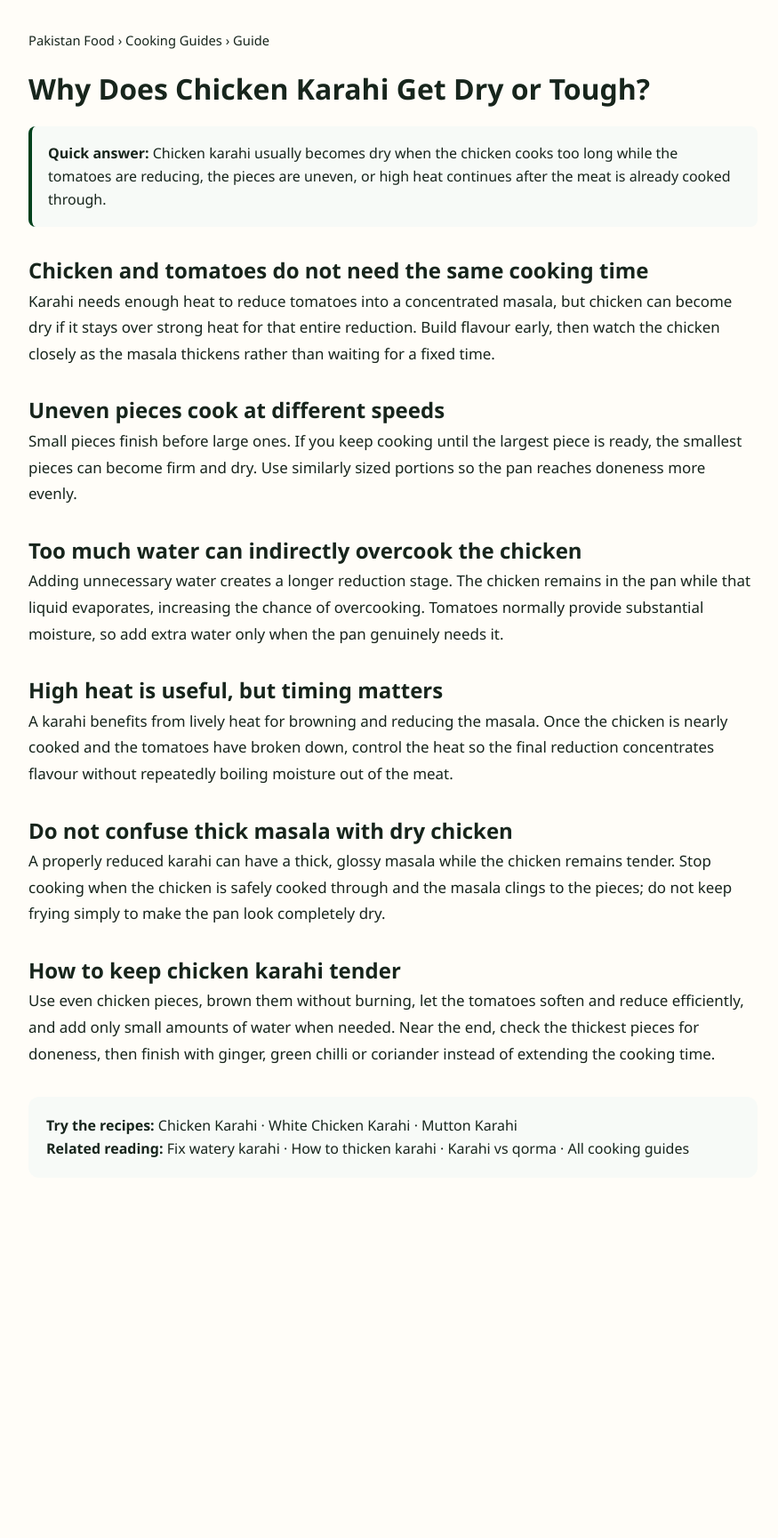
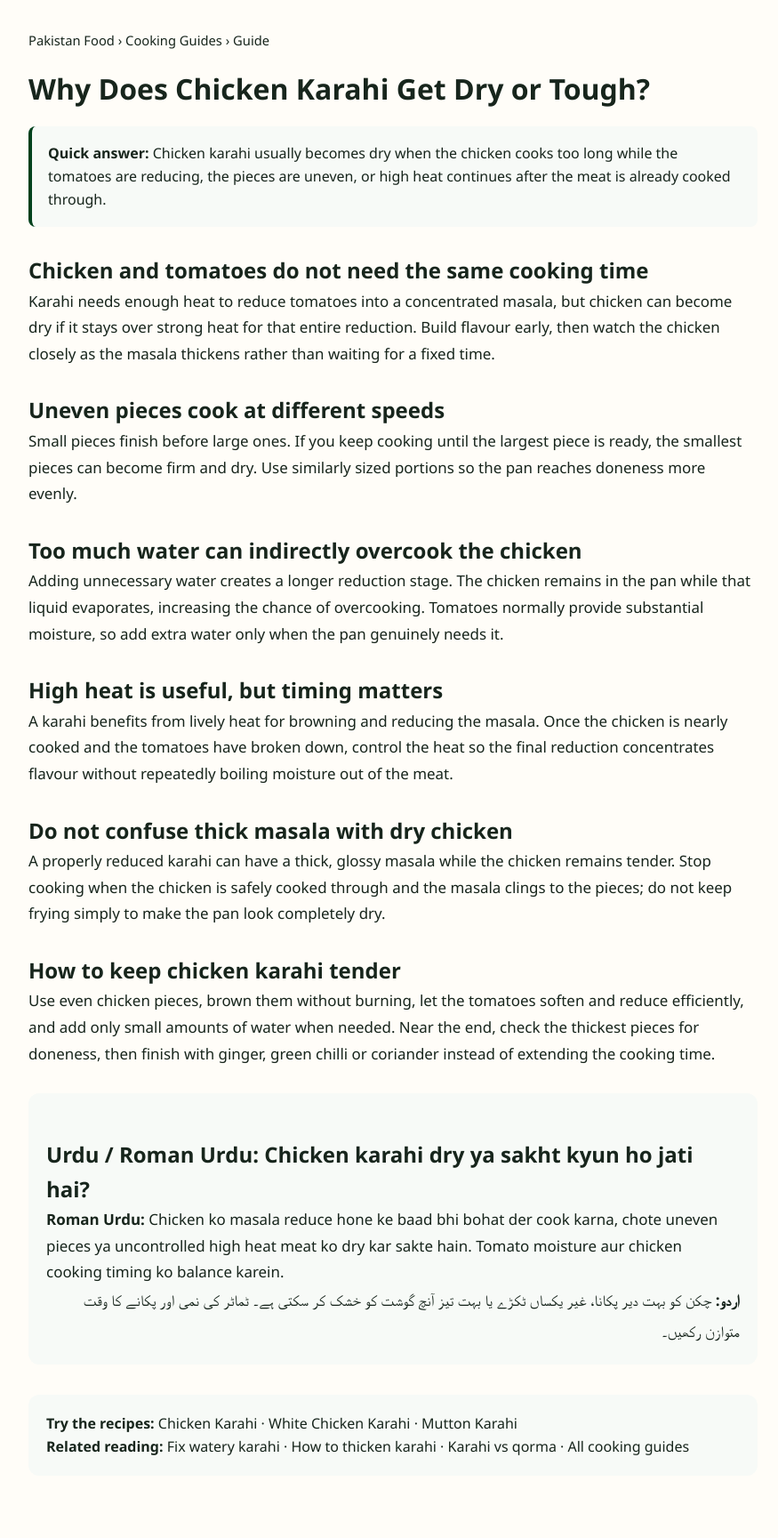
Before and after one commit to manazarali01-hub/pakistan-food, a Jekyll site: the page guides/why-chicken-karahi-gets-dry.html, which Jekyll copies as it is, in a window 1280 px wide. Shown: the whole page at 89% size, without its empty margins (198-1073 px from the left). Built offline with Jekyll 4.4.1, drawn with Linux system fonts in a browser that asks for light colours; before the commit the page ends 1394 px from its top, so only the background shows below that.

Commit message:
Add Roman Urdu and Urdu search coverage

```diff
--- a/guides/why-chicken-karahi-gets-dry.html
+++ b/guides/why-chicken-karahi-gets-dry.html
@@ -4,7 +4,7 @@
 <meta name="robots" content="index,follow,max-image-preview:large"><meta name="theme-color" content="#01411c">
 <link rel="canonical" href="https://pakistanfoodrecipes.top/guides/why-chicken-karahi-gets-dry.html"><link rel="stylesheet" href="../style.css"><link rel="stylesheet" href="../enhancements.css"><link rel="stylesheet" href="../premium.css">
 <script type="application/ld+json">{"@context":"https://schema.org","@type":"Article","headline":"Why Does Chicken Karahi Get Dry or Tough?","description":"Learn why chicken karahi can turn dry or tough and how to control chicken size, heat, tomato reduction and final cooking for tender pieces.","mainEntityOfPage":"https://pakistanfoodrecipes.top/guides/why-chicken-karahi-gets-dry.html","publisher":{"@type":"Organization","name":"Pakistan Food","url":"https://pakistanfoodrecipes.top/"}}</script>
-<style>.guide{max-width:860px;margin:0 auto;padding:34px 20px 70px}.guide h1{line-height:1.15}.quick{padding:18px;border-left:4px solid #01411c;background:#f7faf7;border-radius:8px;margin:24px 0}.guide p{font-size:1.06rem;line-height:1.75}.guide h2{margin-top:30px}.crumbs{font-size:.92rem;margin-bottom:24px}.guide-cta{margin-top:34px;padding:20px;background:#f7faf7;border-radius:12px}</style></head>
+<style>.guide{max-width:860px;margin:0 auto;padding:34px 20px 70px}.guide h1{line-height:1.15}.quick{padding:18px;border-left:4px solid #01411c;background:#f7faf7;border-radius:8px;margin:24px 0}.guide p{font-size:1.06rem;line-height:1.75}.guide h2{margin-top:30px}.crumbs{font-size:.92rem;margin-bottom:24px}.guide-cta{margin-top:34px;padding:20px;background:#f7faf7;border-radius:12px}.urdu-box{margin:30px 0;padding:20px;background:#f7faf7;border-radius:12px}.urdu-box [lang="ur"]{font-size:1.08rem;line-height:2;text-align:right;direction:rtl}</style></head>
 <body><main class="guide"><div class="crumbs"><a href="../">Pakistan Food</a> › <a href="./">Cooking Guides</a> › Guide</div><h1>Why Does Chicken Karahi Get Dry or Tough?</h1><div class="quick"><strong>Quick answer:</strong> Chicken karahi usually becomes dry when the chicken cooks too long while the tomatoes are reducing, the pieces are uneven, or high heat continues after the meat is already cooked through.</div>
 <h2>Chicken and tomatoes do not need the same cooking time</h2><p>Karahi needs enough heat to reduce tomatoes into a concentrated masala, but chicken can become dry if it stays over strong heat for that entire reduction. Build flavour early, then watch the chicken closely as the masala thickens rather than waiting for a fixed time.</p>
 <h2>Uneven pieces cook at different speeds</h2><p>Small pieces finish before large ones. If you keep cooking until the largest piece is ready, the smallest pieces can become firm and dry. Use similarly sized portions so the pan reaches doneness more evenly.</p>
@@ -12,4 +12,5 @@
 <h2>High heat is useful, but timing matters</h2><p>A karahi benefits from lively heat for browning and reducing the masala. Once the chicken is nearly cooked and the tomatoes have broken down, control the heat so the final reduction concentrates flavour without repeatedly boiling moisture out of the meat.</p>
 <h2>Do not confuse thick masala with dry chicken</h2><p>A properly reduced karahi can have a thick, glossy masala while the chicken remains tender. Stop cooking when the chicken is safely cooked through and the masala clings to the pieces; do not keep frying simply to make the pan look completely dry.</p>
 <h2>How to keep chicken karahi tender</h2><p>Use even chicken pieces, brown them without burning, let the tomatoes soften and reduce efficiently, and add only small amounts of water when needed. Near the end, check the thickest pieces for doneness, then finish with ginger, green chilli or coriander instead of extending the cooking time.</p>
+<section class="urdu-box"><h2>Urdu / Roman Urdu: Chicken karahi dry ya sakht kyun ho jati hai?</h2><p><strong>Roman Urdu:</strong> Chicken ko masala reduce hone ke baad bhi bohat der cook karna, chote uneven pieces ya uncontrolled high heat meat ko dry kar sakte hain. Tomato moisture aur chicken cooking timing ko balance karein.</p><p lang="ur"><strong>اردو:</strong> چکن کو بہت دیر پکانا، غیر یکساں ٹکڑے یا بہت تیز آنچ گوشت کو خشک کر سکتی ہے۔ ٹماٹر کی نمی اور پکانے کا وقت متوازن رکھیں۔</p></section>
 <div class="guide-cta"><strong>Try the recipes:</strong> <a href="../recipes/chicken-karahi.html">Chicken Karahi</a> · <a href="../recipes/white-chicken-karahi.html">White Chicken Karahi</a> · <a href="../recipes/mutton-karahi.html">Mutton Karahi</a><br><strong>Related reading:</strong> <a href="how-to-fix-watery-karahi.html">Fix watery karahi</a> · <a href="how-to-thicken-karahi.html">How to thicken karahi</a> · <a href="karahi-vs-qorma.html">Karahi vs qorma</a> · <a href="./">All cooking guides</a></div></main></body></html>
```
